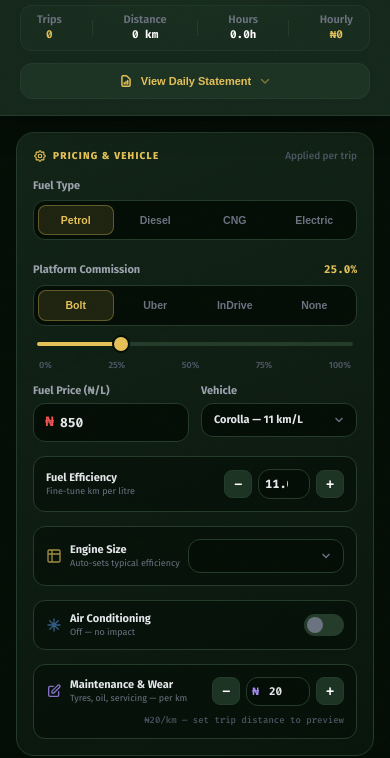
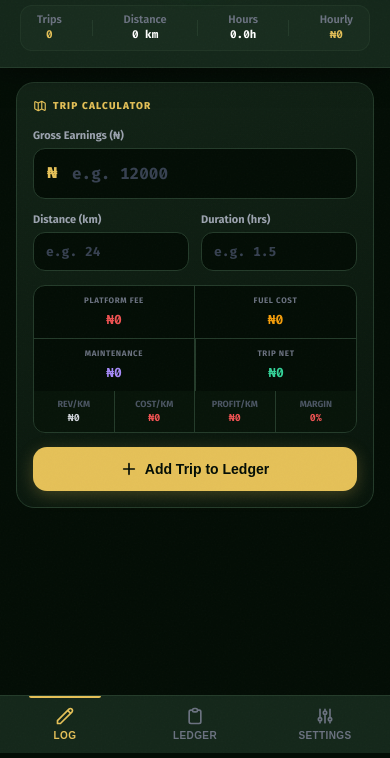
Before and after one commit to Big-debs/DriverProfit, a plain HTML site: page index.html in a window 390 px wide. Shown: the part 91-849 px from the top of the page. Drawn offline with nearby package versions, Linux system fonts and the light colour scheme; a script that the page names is missing.

Commit message:
Refactor styles for improved layout and responsiveness; replace min-height with height, add screen container and tab bar styles, and enhance button styles.

```diff
--- a/app.js
+++ b/app.js
@@ -712,6 +712,14 @@ async function shareToWhatsApp() {
     window.va?.('event', { name: 'Share to WhatsApp', data: { method: 'text', trips: ledgerTrips.length } });
 }
 
+// ── Tab navigation ──
+function showTab(name) {
+    document.querySelectorAll('.screen').forEach(s => s.classList.remove('active'));
+    document.querySelectorAll('.tab-btn').forEach(b => b.classList.remove('active'));
+    document.getElementById('screen-' + name).classList.add('active');
+    document.querySelector(`.tab-btn[data-tab="${name}"]`).classList.add('active');
+}
+
 // ── Theme ──
 function toggleTheme() {
     const isLight = document.documentElement.classList.toggle('light');
--- a/index.html
+++ b/index.html
@@ -92,6 +92,103 @@
         <div id="breakEvenBanner" class="breakeven-banner" style="display:none">
             <span id="breakEvenText"></span>
         </div>
+    </div>
+
+    <!-- ══════════════════════════════════
+         SCREEN CONTAINER
+    ══════════════════════════════════ -->
+    <div class="screen-container">
+
+        <!-- ── Screen: Log ── -->
+        <div id="screen-log" class="screen active">
+
+            <div class="card">
+                <div class="card-header">
+                    <h2 class="section-label">
+                        <svg fill="none" stroke="currentColor" viewBox="0 0 24 24">
+                            <path stroke-linecap="round" stroke-linejoin="round" stroke-width="2"
+                                d="M9 20l-5.447-2.724A1 1 0 013 16.382V5.618a1 1 0 011.447-.894L9 7m0 13l6-3m-6 3V7m6 10l4.553 2.276A1 1 0 0021 18.382V7.618a1 1 0 00-.553-.894L15 4m0 13V4m0 0L9 7"/>
+                        </svg>
+                        Trip Calculator
+                    </h2>
+                </div>
+
+                <div class="card-body">
+                    <div>
+                        <label class="field-label">Gross Earnings (₦)</label>
+                        <div class="input-wrap gross-wrap">
+                            <span class="input-prefix">₦</span>
+                            <input type="number" id="tripGross" inputmode="decimal" placeholder="e.g. 12000"
+                                   oninput="updateCurrentTripPreview()">
+                        </div>
+                    </div>
+
+                    <div class="grid-2">
+                        <div>
+                            <label class="field-label">Distance (km)</label>
+                            <input type="number" id="tripDistance" inputmode="decimal" placeholder="e.g. 24"
+                                   oninput="updateCurrentTripPreview()">
+                        </div>
+                        <div>
+                            <label class="field-label">Duration (hrs)</label>
+                            <input type="number" id="tripHours" inputmode="decimal" placeholder="e.g. 1.5"
+                                   oninput="updateCurrentTripPreview()">
+                        </div>
+                    </div>
+
+                    <!-- Preview -->
+                    <div class="preview-box">
+                        <div class="preview-grid">
+                            <div class="preview-cell">
+                                <span class="p-lbl">Platform Fee</span>
+                                <span id="previewPlatform" class="p-val" style="color:var(--red)">₦0</span>
+                            </div>
+                            <div class="preview-cell">
+                                <span id="previewFuelLabel" class="p-lbl">Fuel Cost</span>
+                                <span id="previewFuel" class="p-val" style="color:var(--amber)">₦0</span>
+                            </div>
+                            <div class="preview-cell last">
+                                <span class="p-lbl">Maintenance</span>
+                                <span id="previewMaint" class="p-val" style="color:var(--purple)">₦0</span>
+                            </div>
+                            <div class="preview-cell last" style="border-left:1px solid var(--border)">
+                                <span class="p-lbl">Trip Net</span>
+                                <span id="previewNet" class="p-val" style="color:var(--green)">₦0</span>
+                            </div>
+                        </div>
+                        <div class="economics-strip">
+                            <div class="eco-cell">
+                                <span class="e-lbl">Rev/km</span>
+                                <span id="previewRevPerKm" class="e-val" style="color:#d1d5db">₦0</span>
+                            </div>
+                            <div class="eco-cell">
+                                <span class="e-lbl">Cost/km</span>
+                                <span id="previewCostPerKm" class="e-val" style="color:var(--red)">₦0</span>
+                            </div>
+                            <div class="eco-cell">
+                                <span class="e-lbl">Profit/km</span>
+                                <span id="previewProfitPerKm" class="e-val" style="color:var(--green)">₦0</span>
+                            </div>
+                            <div class="eco-cell">
+                                <span class="e-lbl">Margin</span>
+                                <span id="previewMargin" class="e-val" style="color:var(--green)">0%</span>
+                            </div>
+                        </div>
+                    </div>
+
+                    <button id="addTripBtn" class="btn-gold" onclick="addTrip()">
+                        <svg fill="none" stroke="currentColor" viewBox="0 0 24 24">
+                            <path stroke-linecap="round" stroke-linejoin="round" stroke-width="2.5" d="M12 4v16m8-8H4"/>
+                        </svg>
+                        Add Trip to Ledger
+                    </button>
+                </div>
+            </div><!-- /trip calc -->
+
+        </div><!-- /screen-log -->
+
+        <!-- ── Screen: Ledger ── -->
+        <div id="screen-ledger" class="screen">
 
             <button class="btn-sheet" onclick="toggleSheet()">
                 <svg fill="none" stroke="currentColor" viewBox="0 0 24 24">
@@ -103,14 +200,35 @@
                     <path stroke-linecap="round" stroke-linejoin="round" stroke-width="2.5" d="M19 9l-7 7-7-7"/>
                 </svg>
             </button>
+
+            <div class="card">
+                <div class="ledger-header">
+                    <h2 class="section-label">
+                        <svg fill="none" stroke="currentColor" viewBox="0 0 24 24">
+                            <path stroke-linecap="round" stroke-linejoin="round" stroke-width="2"
+                                d="M9 5H7a2 2 0 00-2 2v12a2 2 0 002 2h10a2 2 0 002-2V7a2 2 0 00-2-2h-2M9 5a2 2 0 002 2h2a2 2 0 002-2M9 5a2 2 0 012-2h2a2 2 0 012 2"/>
+                        </svg>
+                        Day's Ledger
+                    </h2>
+                    <button class="btn-ghost-red" onclick="clearLedger()">Clear Day</button>
+                </div>
+                <div class="trip-list" id="tripsList">
+                    <div id="noTripsMessage" class="empty-state">
+                        <svg fill="none" stroke="currentColor" viewBox="0 0 24 24">
+                            <path stroke-linecap="round" stroke-linejoin="round" stroke-width="1.5"
+                                d="M9 20l-5.447-2.724A1 1 0 013 16.382V5.618a1 1 0 011.447-.894L9 7m0 13l6-3m-6 3V7m6 10l4.553 2.276A1 1 0 0021 18.382V7.618a1 1 0 00-.553-.894L15 4m0 13V4m0 0L9 7"/>
+                        </svg>
+                        <p>No trips yet.<br><button class="link-btn" onclick="showTab('log')">Log your first trip</button></p>
+                    </div>
+                </div>
             </div>
 
-    <!-- ══════════════════════════════════
-         SCROLLABLE BODY
-    ══════════════════════════════════ -->
-    <div class="body-scroll">
+        </div><!-- /screen-ledger -->
 
-        <!-- ── Card 1: Settings ── -->
+        <!-- ── Screen: Settings ── -->
+        <div id="screen-settings" class="screen">
+
+            <!-- Pricing & Vehicle -->
             <div class="card">
                 <div class="card-header">
                     <h2 class="section-label">
@@ -206,7 +324,7 @@
                                 <p class="inset-sub">Auto-sets typical efficiency</p>
                             </div>
                         </div>
-                    <select id="engineSize" onchange="handleEngineSizeSelect(this.value)"
+                        <select id="engineSize" onchange="handleEngineSizeSelect(this.value)">
                             <option value="">Pick size</option>
                             <option value="0.8">0.8L  (800cc)</option>
                             <option value="1.0">1.0L  (1000cc)</option>
@@ -283,7 +401,7 @@
                 </div>
             </div><!-- /settings -->
 
-        <!-- ── Card: Fixed Daily Costs ── -->
+            <!-- Fixed Daily Costs -->
             <div class="card">
                 <div class="card-header">
                     <h2 class="section-label">
@@ -333,114 +451,7 @@
                 </div>
             </div><!-- /fixed costs -->
 
-        <!-- ── Card 2: Trip Calculator ── -->
-        <div class="card">
-            <div class="card-header">
-                <h2 class="section-label">
-                    <svg fill="none" stroke="currentColor" viewBox="0 0 24 24">
-                        <path stroke-linecap="round" stroke-linejoin="round" stroke-width="2"
-                            d="M9 20l-5.447-2.724A1 1 0 013 16.382V5.618a1 1 0 011.447-.894L9 7m0 13l6-3m-6 3V7m6 10l4.553 2.276A1 1 0 0021 18.382V7.618a1 1 0 00-.553-.894L15 4m0 13V4m0 0L9 7"/>
-                    </svg>
-                    Trip Calculator
-                </h2>
-            </div>
-
-            <div class="card-body">
-                <div>
-                    <label class="field-label">Gross Earnings (₦)</label>
-                    <div class="input-wrap gross-wrap">
-                        <span class="input-prefix">₦</span>
-                        <input type="number" id="tripGross" inputmode="decimal" placeholder="e.g. 12000"
-                               oninput="updateCurrentTripPreview()">
-                    </div>
-                </div>
-
-                <div class="grid-2">
-                    <div>
-                        <label class="field-label">Distance (km)</label>
-                        <input type="number" id="tripDistance" inputmode="decimal" placeholder="e.g. 24"
-                               oninput="updateCurrentTripPreview()">
-                    </div>
-                    <div>
-                        <label class="field-label">Duration (hrs)</label>
-                        <input type="number" id="tripHours" inputmode="decimal" placeholder="e.g. 1.5"
-                               oninput="updateCurrentTripPreview()">
-                    </div>
-                </div>
-
-                <!-- Preview -->
-                <div class="preview-box">
-                    <div class="preview-grid">
-                        <div class="preview-cell">
-                            <span class="p-lbl">Platform Fee</span>
-                            <span id="previewPlatform" class="p-val" style="color:var(--red)">₦0</span>
-                        </div>
-                        <div class="preview-cell">
-                            <span id="previewFuelLabel" class="p-lbl">Fuel Cost</span>
-                            <span id="previewFuel" class="p-val" style="color:var(--amber)">₦0</span>
-                        </div>
-                        <div class="preview-cell last">
-                            <span class="p-lbl">Maintenance</span>
-                            <span id="previewMaint" class="p-val" style="color:var(--purple)">₦0</span>
-                        </div>
-                        <div class="preview-cell last" style="border-left:1px solid var(--border)">
-                            <span class="p-lbl">Trip Net</span>
-                            <span id="previewNet" class="p-val" style="color:var(--green)">₦0</span>
-                        </div>
-                    </div>
-                    <div class="economics-strip">
-                        <div class="eco-cell">
-                            <span class="e-lbl">Rev/km</span>
-                            <span id="previewRevPerKm" class="e-val" style="color:#d1d5db">₦0</span>
-                        </div>
-                        <div class="eco-cell">
-                            <span class="e-lbl">Cost/km</span>
-                            <span id="previewCostPerKm" class="e-val" style="color:var(--red)">₦0</span>
-                        </div>
-                        <div class="eco-cell">
-                            <span class="e-lbl">Profit/km</span>
-                            <span id="previewProfitPerKm" class="e-val" style="color:var(--green)">₦0</span>
-                        </div>
-                        <div class="eco-cell">
-                            <span class="e-lbl">Margin</span>
-                            <span id="previewMargin" class="e-val" style="color:var(--green)">0%</span>
-                        </div>
-                    </div>
-                </div>
-
-                <button id="addTripBtn" class="btn-gold" onclick="addTrip()">
-                    <svg fill="none" stroke="currentColor" viewBox="0 0 24 24">
-                        <path stroke-linecap="round" stroke-linejoin="round" stroke-width="2.5" d="M12 4v16m8-8H4"/>
-                    </svg>
-                    Add Trip to Ledger
-                </button>
-            </div>
-        </div><!-- /trip calc -->
-
-        <!-- ── Card 3: Ledger ── -->
-        <div class="card">
-            <div class="ledger-header">
-                <h2 class="section-label">
-                    <svg fill="none" stroke="currentColor" viewBox="0 0 24 24">
-                        <path stroke-linecap="round" stroke-linejoin="round" stroke-width="2"
-                            d="M9 5H7a2 2 0 00-2 2v12a2 2 0 002 2h10a2 2 0 002-2V7a2 2 0 00-2-2h-2M9 5a2 2 0 002 2h2a2 2 0 002-2M9 5a2 2 0 012-2h2a2 2 0 012 2"/>
-                    </svg>
-                    Day's Ledger
-                </h2>
-                <button class="btn-ghost-red" onclick="clearLedger()">Clear Day</button>
-            </div>
-            <div class="trip-list" id="tripsList">
-                <div id="noTripsMessage" class="empty-state">
-                    <svg fill="none" stroke="currentColor" viewBox="0 0 24 24">
-                        <path stroke-linecap="round" stroke-linejoin="round" stroke-width="1.5"
-                            d="M9 20l-5.447-2.724A1 1 0 013 16.382V5.618a1 1 0 011.447-.894L9 7m0 13l6-3m-6 3V7m6 10l4.553 2.276A1 1 0 0021 18.382V7.618a1 1 0 00-.553-.894L15 4m0 13V4m0 0L9 7"/>
-                    </svg>
-                    <p>No trips yet.<br>Log your first trip above.</p>
-                </div>
-            </div>
-        </div>
-
-        <!-- FEEDBACK FOOTER -->
+            <!-- Feedback Footer -->
             <div class="feedback-footer">
                 <p class="feedback-label">Have feedback?</p>
                 <div class="feedback-btns">
@@ -464,7 +475,34 @@
                 </div>
             </div>
 
-    </div><!-- /body-scroll -->
+        </div><!-- /screen-settings -->
+
+    </div><!-- /screen-container -->
+
+    <!-- TAB BAR -->
+    <nav class="tab-bar">
+        <button class="tab-btn active" data-tab="log" onclick="showTab('log')">
+            <svg fill="none" stroke="currentColor" viewBox="0 0 24 24">
+                <path stroke-linecap="round" stroke-linejoin="round" stroke-width="2"
+                    d="M15.232 5.232l3.536 3.536m-2.036-5.036a2.5 2.5 0 113.536 3.536L6.5 21.036H3v-3.572L16.732 3.732z"/>
+            </svg>
+            <span>Log</span>
+        </button>
+        <button class="tab-btn" data-tab="ledger" onclick="showTab('ledger')">
+            <svg fill="none" stroke="currentColor" viewBox="0 0 24 24">
+                <path stroke-linecap="round" stroke-linejoin="round" stroke-width="2"
+                    d="M9 5H7a2 2 0 00-2 2v12a2 2 0 002 2h10a2 2 0 002-2V7a2 2 0 00-2-2h-2M9 5a2 2 0 002 2h2a2 2 0 002-2M9 5a2 2 0 012-2h2a2 2 0 012 2"/>
+            </svg>
+            <span>Ledger</span>
+        </button>
+        <button class="tab-btn" data-tab="settings" onclick="showTab('settings')">
+            <svg fill="none" stroke="currentColor" viewBox="0 0 24 24">
+                <path stroke-linecap="round" stroke-linejoin="round" stroke-width="2"
+                    d="M12 6V4m0 2a2 2 0 100 4m0-4a2 2 0 110 4m-6 8a2 2 0 100-4m0 4a2 2 0 110-4m0 4v2m0-6V4m6 6v10m6-2a2 2 0 100-4m0 4a2 2 0 110-4m0 4v2m0-6V4"/>
+            </svg>
+            <span>Settings</span>
+        </button>
+    </nav>
 
     <!-- BACKDROP -->
     <div id="backdrop" class="backdrop" onclick="toggleSheet()"></div>
--- a/styles.css
+++ b/styles.css
@@ -107,7 +107,8 @@ body {
     background: var(--surface-deep);
     color: var(--text-body);
     -webkit-font-smoothing: antialiased;
-    min-height: 100vh;
+    height: 100dvh;
+    overflow: hidden;
 }
 .mono { font-family: 'Fira Code', monospace; }
 
@@ -121,7 +122,7 @@ body::before {
 /* ═══════ SHELL ═══════ */
 .app {
     max-width: 440px; margin: 0 auto;
-    min-height: 100vh; background: var(--surface-deep);
+    height: 100dvh; background: var(--surface-deep);
     position: relative; overflow: hidden;
     display: flex; flex-direction: column;
 }
@@ -179,7 +180,7 @@ body::before {
 .summary-div { width: 1px; height: 16px; background: var(--border); }
 
 .btn-sheet {
-    margin-top: 12px; width: 100%; padding: 10px 0;
+    width: 100%; padding: 10px 0; flex-shrink: 0;
     display: flex; align-items: center; justify-content: center; gap: 8px;
     font-size: 11px; font-weight: 700; color: var(--gold);
     background: var(--surface-raised);
@@ -189,13 +190,45 @@ body::before {
 .btn-sheet svg { width: 14px; height: 14px; }
 .btn-sheet:hover { background: var(--border); border-color: rgba(229,193,88,.3); }
 
-/* ═══════ SCROLL BODY ═══════ */
-.body-scroll {
-    padding: 16px; display: flex; flex-direction: column; gap: 14px;
-    padding-bottom: 120px; overflow-y: auto; flex: 1;
+/* ═══════ SCREEN CONTAINER ═══════ */
+.screen-container { flex: 1; overflow: hidden; position: relative; }
+.screen { display: none; height: 100%; overflow-y: auto; padding: 14px 16px 32px; flex-direction: column; gap: 14px; }
+.screen.active { display: flex; }
+.screen::-webkit-scrollbar { width: 3px; }
+.screen::-webkit-scrollbar-thumb { background: var(--border); border-radius: 2px; }
+
+/* ═══════ TAB BAR ═══════ */
+.tab-bar {
+    display: flex; align-items: stretch; flex-shrink: 0;
+    background: var(--surface-card); border-top: 1px solid var(--border);
+    padding-bottom: env(safe-area-inset-bottom, 0px); z-index: 10;
 }
-.body-scroll::-webkit-scrollbar { width: 3px; }
-.body-scroll::-webkit-scrollbar-thumb { background: var(--border); border-radius: 2px; }
+.tab-btn {
+    flex: 1; display: flex; flex-direction: column; align-items: center; justify-content: center;
+    gap: 4px; padding: 10px 4px 12px;
+    background: none; border: none; cursor: pointer;
+    color: var(--text-muted); font-size: 10px; font-weight: 700;
+    letter-spacing: .04em; text-transform: uppercase;
+    transition: color .15s; position: relative;
+}
+.tab-btn svg { width: 20px; height: 20px; }
+.tab-btn.active { color: var(--gold); }
+.tab-btn::after {
+    content: ''; position: absolute; top: 0; left: 22%; right: 22%;
+    height: 2px; background: var(--gold); border-radius: 0 0 3px 3px;
+    opacity: 0; transition: opacity .15s;
+}
+.tab-btn.active::after { opacity: 1; }
+html.light .tab-btn.active { color: var(--gold-dim); }
+html.light .tab-btn.active::after { background: var(--gold-dim); }
+
+/* ═══════ LINK BUTTON ═══════ */
+.link-btn {
+    background: none; border: none; cursor: pointer;
+    color: var(--gold); font: inherit; font-weight: 700;
+    text-decoration: underline; padding: 0;
+}
+html.light .link-btn { color: var(--gold-dim); }
 
 /* ═══════ CARDS ═══════ */
 .card {
```
Lines whose indentation alone changed are shown as unchanged.
